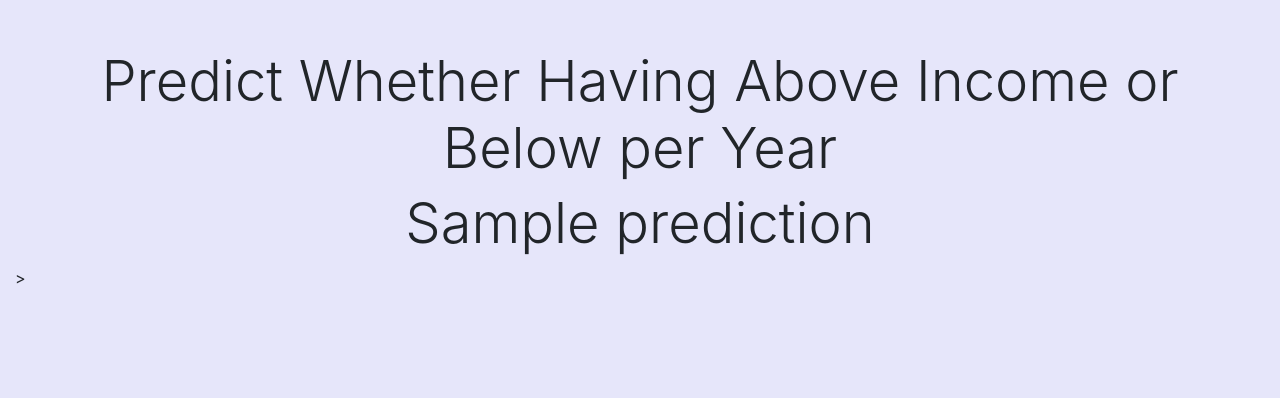
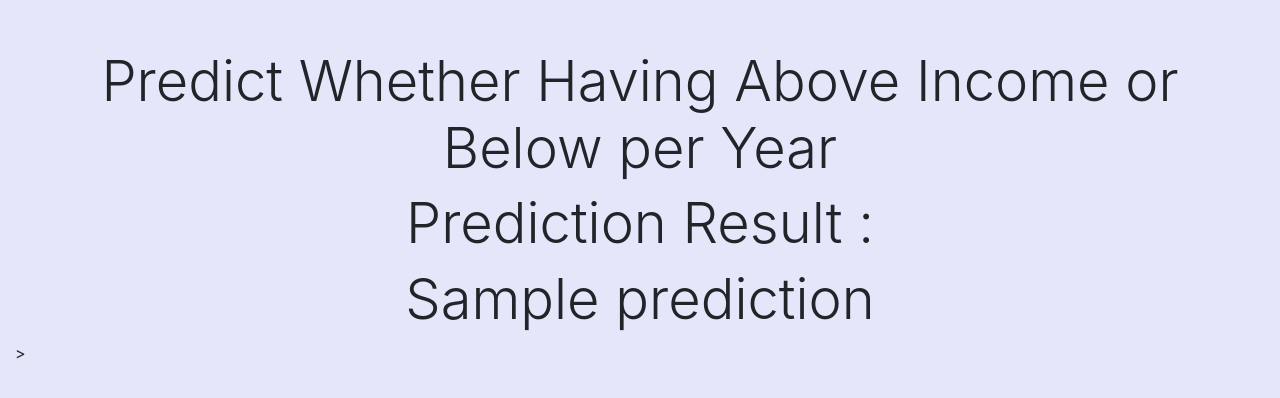
Before and after one commit to fakhrirobi/income-census, a Flask app: template templates/predict_result.html in a window 1280 px wide. Shown: the top 398 px of the page. Run offline with Flask 2, Linux system fonts and the light colour scheme; the template is opened without the code that fills it: most values are stand-ins (such as "Sample title", 1, 10 or a date in 2020); some libraries are stand-ins or nearby versions.

Commit message:
Update predict_result.html

```diff
--- a/templates/predict_result.html
+++ b/templates/predict_result.html
@@ -24,7 +24,8 @@
 <body>
     <div class="container-fluid"> <div class=" text-center mt-5 ">
         <h3 class="display-4">Predict Whether Having Above  Income or Below per Year</h1>
-        <h2 class="display-4">{{prediction}}</h2>
+          <h4 class="display-4">Prediction Result : </h4>
+        <h4 class="display-4">{{prediction}}</h4>
     </div>
 </body>
  >
```
